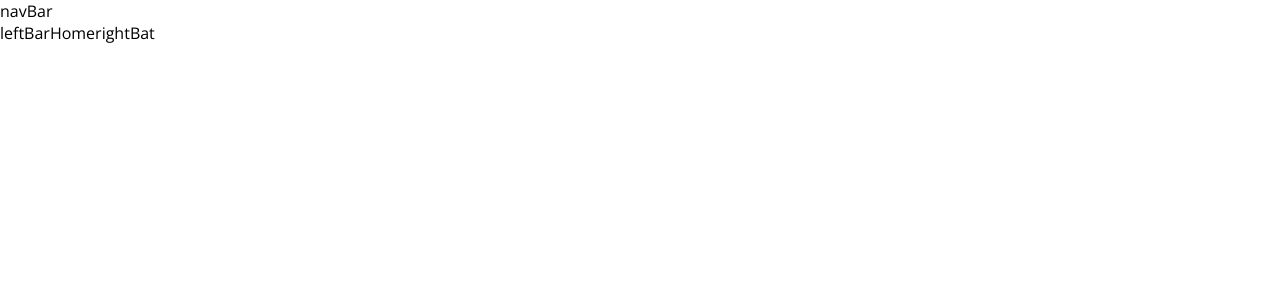
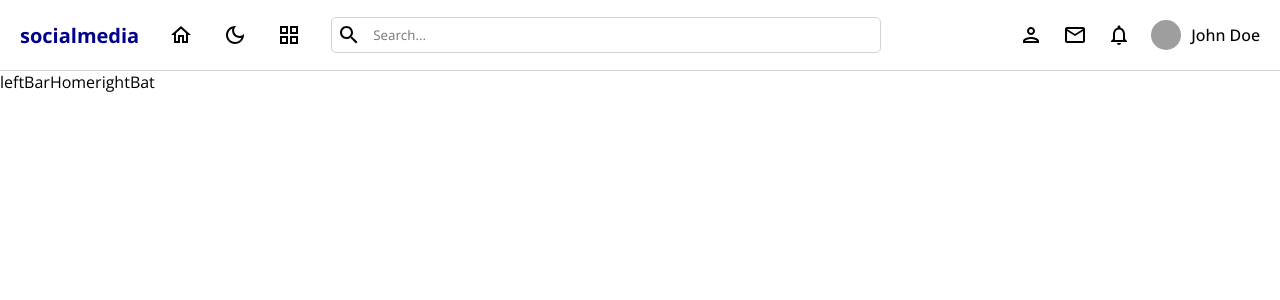
Before and after one commit to FelipeMDantas/SocialMedia, a React (Create React App) app: page / in a window 1280 px wide. Shown: the top 300 px of the page. Built offline with nearby package versions, Linux system fonts and the light colour scheme; grey boxes are pictures that could not be loaded.

Commit message:
MUI icons added and navbar developed.

```diff
--- a/package.json
+++ b/package.json
@@ -3,6 +3,10 @@
   "version": "0.1.0",
   "private": true,
   "dependencies": {
+    "@emotion/react": "^11.10.5",
+    "@emotion/styled": "^11.10.5",
+    "@mui/icons-material": "^5.10.9",
+    "@mui/material": "^5.10.13",
     "@testing-library/jest-dom": "^5.16.4",
     "@testing-library/react": "^13.1.1",
     "@testing-library/user-event": "^13.5.0",
--- a/src/App.js
+++ b/src/App.js
@@ -1,7 +1,6 @@
 import {
   createBrowserRouter,
   RouterProvider,
-  Route,
   Outlet,
   Navigate,
 } from "react-router-dom";
--- a/src/components/navbar/Navbar.jsx
+++ b/src/components/navbar/Navbar.jsx
@@ -1,7 +1,43 @@
 import "./navbar.scss";
+import HomeOutlinedIcon from "@mui/icons-material/HomeOutlined";
+import DarkModeOutlinedIcon from "@mui/icons-material/DarkModeOutlined";
+import GridViewOutlinedIcon from "@mui/icons-material/GridViewOutlined";
+import WbSunnyOutlinedIcon from "@mui/icons-material/WbSunnyOutlined";
+import NotificationsOutlinedIcon from "@mui/icons-material/NotificationsOutlined";
+import EmailOutlinedIcon from "@mui/icons-material/EmailOutlined";
+import PersonOutlinedIcon from "@mui/icons-material/PersonOutlined";
+import SearchOutlinedIcon from "@mui/icons-material/SearchOutlined";
+import { Link } from "react-router-dom";
 
 const navBar = () => {
-  return <div>navBar</div>;
+  return (
+    <div className="navbar">
+      <div className="left">
+        <Link to="/" style={{ textDecoration: "none" }}>
+          <span>socialmedia</span>
+        </Link>
+        <HomeOutlinedIcon />
+        <DarkModeOutlinedIcon />
+        <GridViewOutlinedIcon />
+        <div className="search">
+          <SearchOutlinedIcon />
+          <input type="text" placeholder="Search..." />
+        </div>
+      </div>
+      <div className="right">
+        <PersonOutlinedIcon />
+        <EmailOutlinedIcon />
+        <NotificationsOutlinedIcon />
+        <div className="user">
+          <img
+            src="https://images.pexels.com/photos/14036566/pexels-photo-14036566.jpeg?auto=compress&cs=tinysrgb&w=1260&h=750&dpr=1"
+            alt=""
+          />
+          <span>John Doe</span>
+        </div>
+      </div>
+    </div>
+  );
 };
 
 export default navBar;
--- a/src/components/navbar/navbar.scss
+++ b/src/components/navbar/navbar.scss
@@ -0,0 +1,54 @@
+.navbar {
+  display: flex;
+  align-items: center;
+  justify-content: space-between;
+  padding: 10px 20px;
+  height: 50px;
+  border-bottom: 1px solid lightgray;
+
+  .left {
+    display: flex;
+    align-items: center;
+    gap: 30px;
+
+    span {
+      font-weight: bold;
+      font-size: 20px;
+      color: darkblue;
+    }
+
+    .search {
+      display: flex;
+      align-items: center;
+      gap: 10px;
+      border: 1px solid lightgray;
+      border-radius: 5px;
+      padding: 5px;
+
+      input {
+        border: none;
+        width: 500px;
+      }
+    }
+  }
+
+  .right {
+    display: flex;
+    align-items: center;
+    gap: 20px;
+
+    .user {
+      display: flex;
+      align-items: center;
+      gap: 10px;
+      font-weight: 500;
+
+      img {
+        width: 30px;
+        height: 30px;
+        border-radius: 50%;
+        object-fit: cover;
+      }
+    }
+  }
+}
```
Also changed, not shown: 1 other file (tests, documents, lock files or other folders).
